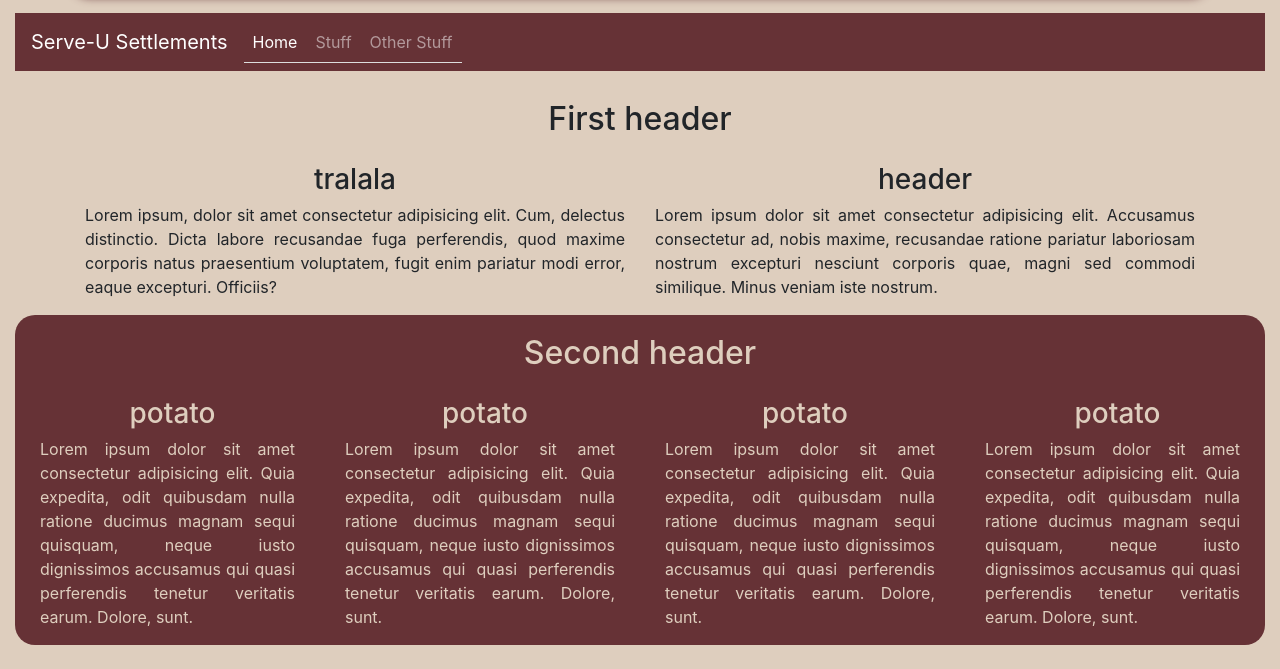
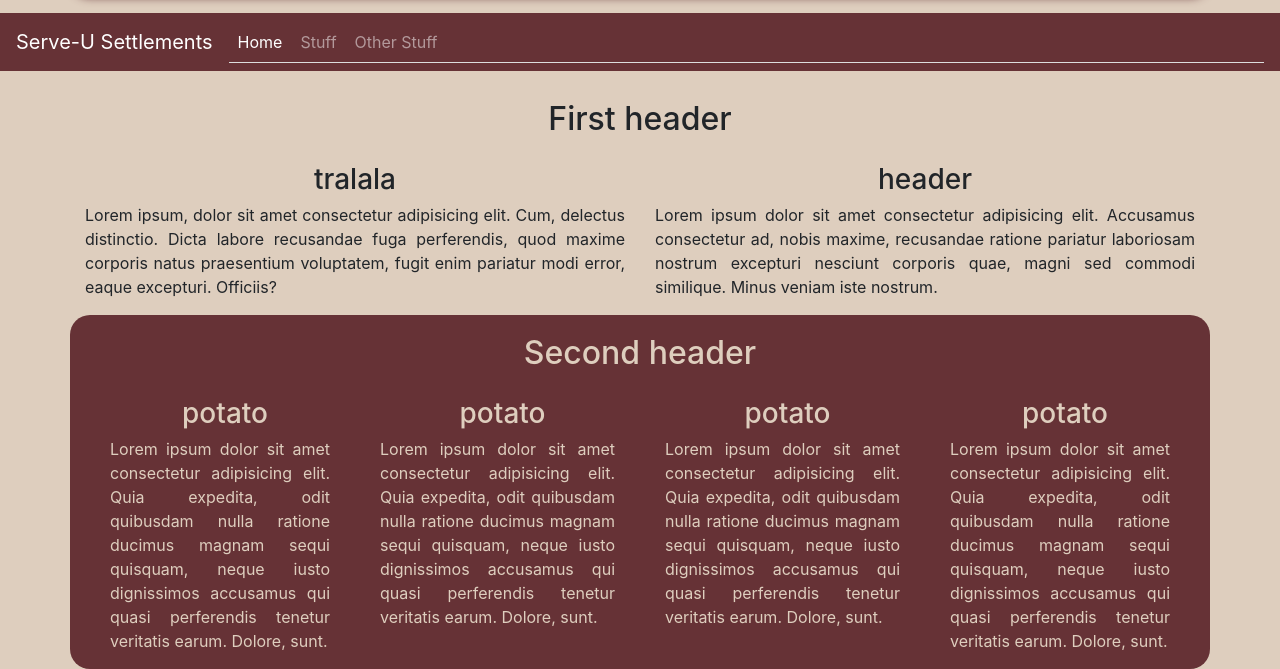
Before and after one commit to alex3wielki/awuid-assignment-1, a website: page index.html in a window 1280 px wide. Shown: the part 283-952 px from the top of the page. Drawn offline with nearby package versions, Linux system fonts and the light colour scheme.

Commit message:
Finalized the website, added comments and slight edits

```diff
--- a/_dev/sass/app.scss
+++ b/_dev/sass/app.scss
@@ -1,5 +1,14 @@
 $lightColor:rgb(222, 206, 190);
 $darkColor: rgb(102, 50, 54);
+// Setting the background and some basic stuff
+body {
+  min-height: 100vh;
+  background: $lightColor;
+  font-size: 100%;
+  text-align: justify;
+}
+
+// Helper classes
 .center-vertically {
   display: flex;
   flex-direction: column;
@@ -10,6 +19,7 @@ $darkColor: rgb(102, 50, 54);
   padding: 20px 0;
 }
 
+// Centering text
 .text-align-center,
 h2,
 h1,
@@ -17,6 +27,7 @@ h3 {
   text-align: center;
 }
 
+// The longest section, 4 collumns
 .long-section {
   border-radius: 20px;
   div:first-of-type {
@@ -27,6 +38,7 @@ h3 {
   }
 }
 
+// Setting the background
 .long-section,
 footer {
   background: $darkColor;
@@ -40,13 +52,7 @@ footer {
   }
 }
 
-body {
-  min-height: 100vh;
-  background: $lightColor;
-  font-size: 100%;
-  text-align: justify;
-}
-
+// Setting the font and background
 header {
   background: $darkColor;
   box-shadow: 0 0 10px $darkColor;
@@ -58,6 +64,7 @@ header {
   }
 }
 
+// Making it look better
 main,
 aside {
   h2 {
@@ -66,6 +73,7 @@ aside {
   }
 }
 
+// Just making it look better
 nav.navbar {
   margin-bottom: 10px;
 }
--- a/index.html
+++ b/index.html
@@ -14,7 +14,7 @@
   <link rel="stylesheet" href="./content/app-prefixed.css">
 </head>
 
-<body class="container-fluid">
+<body>
   <header class="container">
     <figure class="row">
       <img class="col-12 col-md-6 col-lg-4" src="./assets/logo.png" alt="Our company logo">
@@ -31,7 +31,7 @@
       <span class="navbar-toggler-icon"></span>
     </button>
     <div class="collapse navbar-collapse" id="navbarText">
-      <ul class="navbar-nav mr-auto nav-tabs">
+      <ul class="navbar-nav mr-auto nav-tabs container">
         <li class="nav-item active">
           <a class="nav-link" href="#">Home <span class="sr-only">(current)</span></a>
         </li>
@@ -45,9 +45,11 @@
     </div>
   </nav>
 
+  <!-- First section -->
   <section class="container">
     <h2 class="text-align-center padding-top-bottom">First header</h2>
     <article class="row">
+      <!-- 2 columns -->
       <div class="col-12 col-md-6">
         <h3>tralala</h3>
         <p>
@@ -65,9 +67,11 @@
     </article>
   </section>
 
-  <section class="long-section">
+  <!-- Second section -->
+  <section class="container long-section">
     <h2 class="text-align-center padding-top-bottom">Second header</h2>
     <article class="row">
+      <!-- 4 columns -->
       <div class="col-12 col-md-3">
         <h3>potato</h3>
         <p>Lorem ipsum dolor sit amet consectetur adipisicing elit. Quia expedita, odit quibusdam nulla ratione ducimus magnam
@@ -93,9 +97,11 @@
     </article>
   </section>
 
+  <!-- Third section -->
   <section class="container">
     <h2 class="text-align-center padding-top-bottom">Third header</h2>
     <article class="row">
+      <!-- 3 columns -->
       <div class="col-12 col-md-4">
         <h3>tralala</h3>
         <p>
@@ -120,9 +126,11 @@
     </article>
   </section>
 
+  <!-- Fourth section -->
   <section class="container">
     <h2 class="text-align-center padding-top-bottom">Testing</h2>
     <article class="row">
+      <!-- 3 columns -->
       <div class="col-12 col-md-4">
         <h3>test lvl3</h3>
         <p>Lorem, ipsum dolor sit amet consectetur adipisicing elit. Tenetur assumenda, natus velit nobis tempora hic nostrum,
@@ -144,6 +152,7 @@
     </article>
   </section>
 
+  <!-- Mostly scripts -->
   <footer class="text-align-center">
     <small>Layout copyright &copy; Alexander Ironside - 200354767</small>
     <script src="https://code.jquery.com/jquery-3.2.1.slim.min.js" integrity="sha384-KJ3o2DKtIkvYIK3UENzmM7KCkRr/rE9/Qpg6aAZGJwFDMVNA/GpGFF93hXpG5KkN"
```
